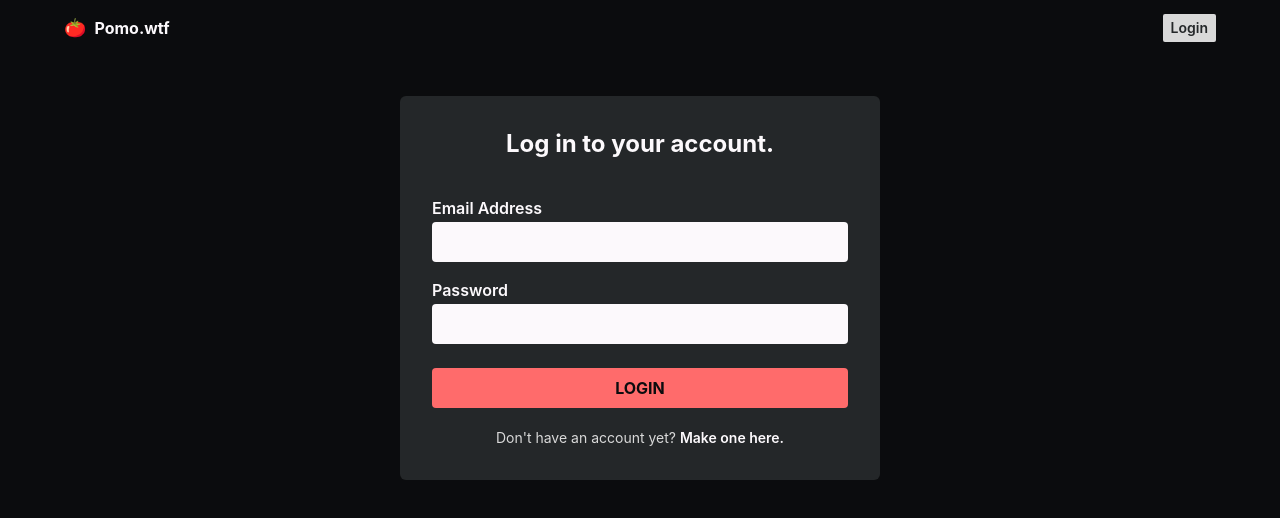
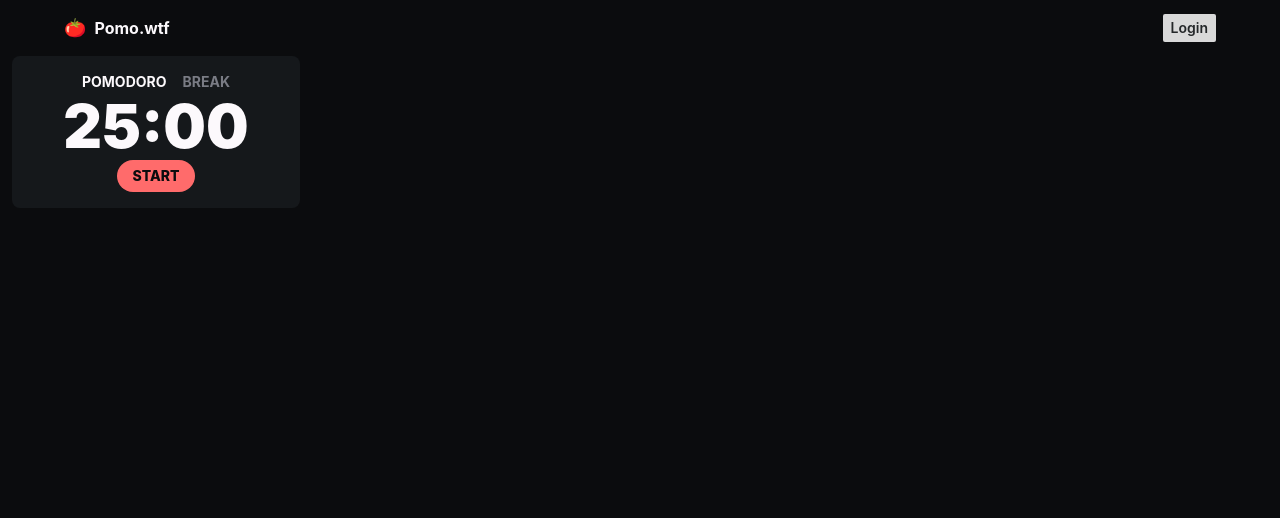
Before and after one commit to joeyiny/Pomodoro, a React (Create React App) app: page / in a window 1280 px wide. Before the commit this address led to /login. Shown: the top 518 px of the page. Built offline with nearby package versions, Linux system fonts and the light colour scheme; no server answers.

Commit message:
Create page for single pomo session

```diff
--- a/src/index.js
+++ b/src/index.js
@@ -5,6 +5,7 @@ import App from "./App.tsx";
 import reportWebVitals from "./reportWebVitals";
 import RoomScreen from "./screens/RoomScreen";
 import JoinRoom from "./components/JoinRoom.tsx";
+import SoloPomo from "./screens/SoloPomo";
 import { RoomProvider } from "./context/RoomContext";
 import { TasksProvider } from "./context/TasksContext";
 import { TimerProvider } from "./context/TimerContext";
@@ -35,14 +36,7 @@ root.render(
                     </RequireAuth>
                   }
                 />
-                <Route
-                  path="/"
-                  element={
-                    <RequireAuth>
-                      <JoinRoom />
-                    </RequireAuth>
-                  }
-                />
+                <Route path="/" element={<SoloPomo />} />
               </Route>
             </Routes>
           </BrowserRouter>
--- a/src/screens/Register.tsx
+++ b/src/screens/Register.tsx
@@ -91,7 +91,7 @@ const Register = () => {
             <input
               type="submit"
               value="Sign up"
-              className="bg-primary text-gray-900 w-full rounded font-bold py-2 mt-2 uppercase hover:cursor-pointer "
+              className="bg-primary text-gray-900 w-full rounded font-bold py-2 mt-2 uppercase hover:cursor-pointer"
             />
           </div>
         </form>
--- a/src/screens/RoomScreen.tsx
+++ b/src/screens/RoomScreen.tsx
@@ -15,7 +15,6 @@ import UserVideos from "../components/UserVideos";
 
 const RoomScreen = () => {
   const [newUserEffectOn, setNewUserEffectOn] = useState<boolean>(false);
-  const { tasks } = useContext(TasksContext);
   const { socket } = useContext(RoomContext);
 
   const { connectedUsers } = useContext(RoomContext);
@@ -26,7 +25,6 @@ const RoomScreen = () => {
 
   useEffect(() => {
     if (!isLoggedIn || !roomCode || !user) return;
-    console.log(user.displayName);
     socket.emit(
       "join-room",
       { roomCode, displayName: user.displayName, databaseId: user._id },
--- /dev/null
+++ b/src/screens/SoloPomo.tsx
@@ -0,0 +1,25 @@
+import React, { useContext } from "react";
+import ProgressSection from "../components/ProgressSection";
+import Tasks from "../components/Tasks";
+import Timer from "../components/Timer";
+import { RoomContext } from "../context/RoomContext";
+
+const SoloPomo = () => {
+  const { socket } = useContext(RoomContext);
+
+  return (
+    <div className="flex gap-2 max-w-7xl m-auto px-3">
+      <div className="flex flex-shrink-0 gap-2 flex-col w-[18rem]">
+        {/* {newUserEffectOn && <NewUserNotification />} */}
+        {/* <Chat /> */}
+        <Timer socket={socket} />
+        {/* <ProgressSection /> */}
+      </div>
+      {/* <div className="flex gap-2 flex-col flex-auto">
+			<Tasks />
+		</div> */}
+    </div>
+  );
+};
+
+export default SoloPomo;
```
